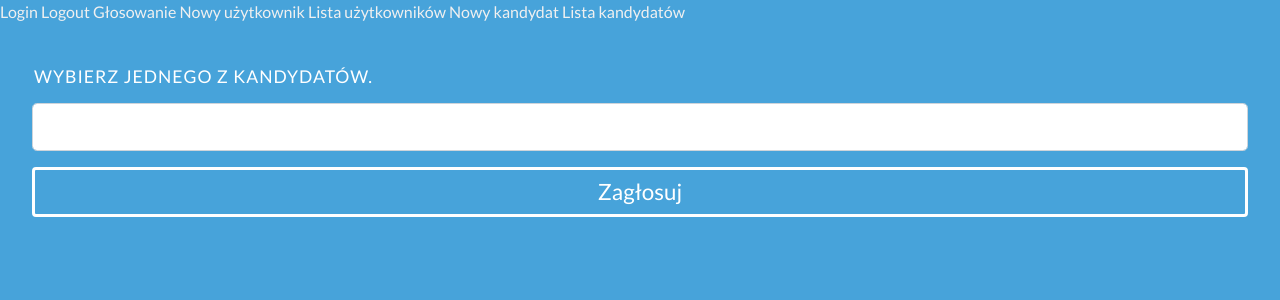
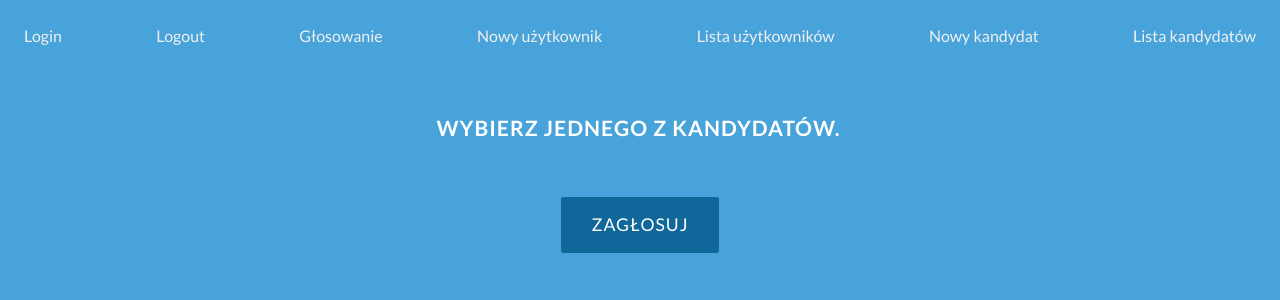
Before and after one commit to jakubpitula/Election, a Flask app: page / in a window 1280 px wide. Shown: the top 300 px of the page. Run offline with Flask 2, Linux system fonts and the light colour scheme; the visitor is signed in with stand-in values (Sample User, id 1); data comes from the database, SQL or seed files in the repository; data that the repository does not hold is empty.

Commit message:
design finished hopefully

```diff
--- a/election/__init__.py
+++ b/election/__init__.py
@@ -12,6 +12,7 @@
 def create_app(config_class=Config):
     app = Flask(__name__)
     app.config.from_object(Config)
+    app.jinja_env.filters['zip'] = zip
 
     login_manager.init_app(app)
     login_manager.login_view = 'users.login'
--- a/election/main/routes.py
+++ b/election/main/routes.py
@@ -26,10 +26,15 @@
     form = VoteForm()
 
     choices = []
+    values = []
+    names = []
     for candidate in candidates:
         choices.append((candidate.id, candidate.first_name + ' ' + candidate.surname))
+        values.append(candidate.id)
+        names.append(candidate.first_name + ' ' + candidate.surname)
 
     form.candidate.choices = choices
+
     if user.voted:
         flash('Nie możesz zagłosować więcej niż jeden raz.', 'danger')
         return redirect(url_for('main.voted'))
@@ -39,4 +44,4 @@
         ejected.votes += 1
         db.session.commit()
         return redirect(url_for('main.voted'))
-    return render_template('vote.html', form=form, title='Głosowanie')
+    return render_template('vote.html', form=form, values=values, names=names, title='Głosowanie')
--- a/election/templates/candidates/create.html
+++ b/election/templates/candidates/create.html
@@ -1,6 +1,6 @@
 {% extends "layout.html" %}
 {% block content %}
-    <form action="" method="post">
+    <form action="" method="post" class="cbp-mc-form">
         {{ form.hidden_tag() }}
         <fieldset class="form-group">
             <legend class="border-bottom mb-4">Dodaj kandydata</legend>
@@ -13,8 +13,8 @@
                 {{ form.surname(class="form-control form-control-lg") }}
             </div>
         </fieldset>
-        <div class="form-group">
-            {{ form.submit(class="btn btn-outline-info") }}
+        <div class="cbp-mc-submit-wrap">
+                {{ form.submit(class="cbp-mc-submit") }}
         </div>
     </form>
 {% endblock %}
--- a/election/templates/candidates/index.html
+++ b/election/templates/candidates/index.html
@@ -18,7 +18,6 @@
                     <td>{{ candidate.surname }}</td>
                     <td>{{ candidate.votes }}</td>
                     <td><a href="{{ url_for('candidates.update', id=candidate.id) }}">Edytuj</a></td>
-                    <td><a href="{{ url_for('candidates.delete', id=candidate.id) }}">Usuń</a></td>
                 </tr>
             {% endfor %}
         </tbody>
--- a/election/templates/candidates/update.html
+++ b/election/templates/candidates/update.html
@@ -1,6 +1,6 @@
 {% extends 'layout.html' %}
 {% block content %}
-    <form action="" method="post">
+    <form action="" method="post" class="cbp-mc-form">
         {{ form.hidden_tag() }}
         <fieldset class="form-group">
             <legend class="border-bottom mb-4">Edytuj kandydata</legend>
@@ -17,8 +17,8 @@
                 {{ form.votes(class="form-control form-control-lg") }}
             </div>
         </fieldset>
-        <div class="form-group">
-            {{ form.submit(class="btn btn-outline-info") }}
+        <div class="cbp-mc-submit-wrap">
+                {{ form.submit(class="cbp-mc-submit") }}
         </div>
     </form>
 {% endblock %}
--- a/election/templates/layout.html
+++ b/election/templates/layout.html
@@ -14,6 +14,7 @@
             Wybory
         {% endif %}
     </title>
+    {% block head %}{% endblock %}
 </head>
 <body>
     {% with messages = get_flashed_messages(with_categories=true) %}
@@ -26,6 +27,7 @@
         {% endif %}
     {% endwith %}
 
+    <nav class="navbar expand-lg m-3 p-2">
         <a href="{{ url_for('users.login') }}">Login</a>
         {% if current_user.is_authenticated %}
             <a href="{{ url_for('users.logout') }}">Logout</a>
@@ -37,6 +39,7 @@
             <a href="{{ url_for('candidates.create') }}">Nowy kandydat</a>
             <a href="{{ url_for('candidates.index') }}">Lista kandydatów</a>
         {% endif %}
+    </nav>
     <div class="main">
         {% block content %}{% endblock %}
     </div>
--- a/election/templates/login.html
+++ b/election/templates/login.html
@@ -1,6 +1,6 @@
 {% extends "layout.html" %}
 {% block content %}
-    <form action="" method="post">
+    <form action="" method="post" class="cbp-mc-form">
         {{ form.hidden_tag() }}
         <fieldset class="form-group">
             <legend class="border-bottom mb-4">Zaloguj się</legend>
@@ -31,8 +31,8 @@
                 {% endif %}
             </div>
         </fieldset>
-        <div class="form-group">
-            {{ form.submit(class="btn btn-outline-info") }}
+        <div class="cbp-mc-submit-wrap">
+                {{ form.submit(class="cbp-mc-submit") }}
         </div>
     </form>
 {% endblock %}
--- a/election/templates/users/create.html
+++ b/election/templates/users/create.html
@@ -1,6 +1,6 @@
 {% extends "layout.html" %}
 {% block content %}
-    <form action="" method="post">
+    <form action="" method="post" class="cbp-mc-form">
         {{ form.hidden_tag() }}
         <fieldset class="form-group">
             <legend class="border-bottom mb-4">Dodaj użytkownika</legend>
@@ -32,8 +32,8 @@
                 {% endif %}
             </div>
         </fieldset>
-        <div class="form-group">
-            {{ form.submit(class="btn btn-outline-info") }}
+        <div class="cbp-mc-submit-wrap">
+                {{ form.submit(class="cbp-mc-submit") }}
         </div>
     </form>
 {% endblock %}
--- a/election/templates/users/update.html
+++ b/election/templates/users/update.html
@@ -1,6 +1,6 @@
 {% extends 'layout.html' %}
 {% block content %}
-    <form action="" method="post">
+    <form action="" method="post" class="cbp-mc-form">
         {{ form.hidden_tag() }}
         <fieldset class="form-group">
             <legend class="border-bottom mb-4">Edytuj użytkownika</legend>
@@ -21,8 +21,8 @@
                 {{ form.admin(class="form-control form-control-lg") }}
             </div>
         </fieldset>
-        <div class="form-group">
-            {{ form.submit(class="btn btn-outline-info") }}
+        <div class="cbp-mc-submit-wrap">
+                {{ form.submit(class="cbp-mc-submit") }}
         </div>
     </form>
 {% endblock %}
--- a/election/templates/vote.html
+++ b/election/templates/vote.html
@@ -1,15 +1,38 @@
 {% extends 'layout.html' %}
+{% block head %}
+    <style>
+        ul {
+            list-style-type: none;
+            padding: 0;
+            margin-bottom: 0;
+        }
+        .radio > label{
+            text-align: left;
+            font-size: 1em;
+        }
+        .radio > label > input{
+            display: inline;
+            width: 15%;
+            float: left;
+            margin: 5px 0 0;
+        }
+    </style>
+{% endblock %}
 {% block content %}
     <form action="" method="post" class="cbp-mc-form">
         {{ form.hidden_tag() }}
-            <fieldset class="form-group">
-                <div class="form-group">
-                    {{ form.candidate.label(class="form-control-label") }}
-                    {{ form.candidate(class="form-control form-control-lg") }}
+            <div style="text-align: center">
+                <strong style="font-size: 1.2em">{{ form.candidate.label(class="form-control-label") }}</strong>
+                <div style="width: 230px; margin: auto;">
+                    {% for value, name in values|zip(names) %}
+                        <div class="radio">
+                            <label><input type="radio" name="candidate" value="{{ value }}">{{ name }}</label>
+                        </div>
+                    {% endfor %}
                 </div>
-                <div class="form-group">
-                    {{ form.submit(class="btn btn-outline-info") }}
+                <div class="cbp-mc-submit-wrap">
+                        {{ form.submit(class="cbp-mc-submit") }}
                 </div>
-            </fieldset>
+            </div>
     </form>
 {% endblock %}
```
Lines whose indentation alone changed are shown as unchanged.
